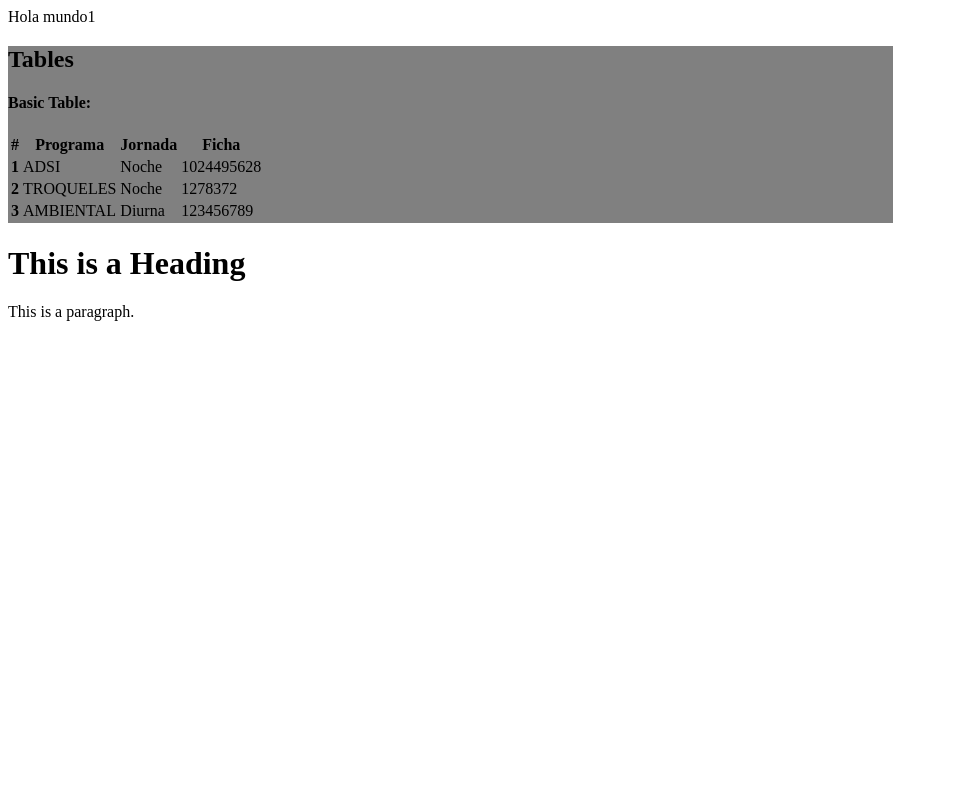
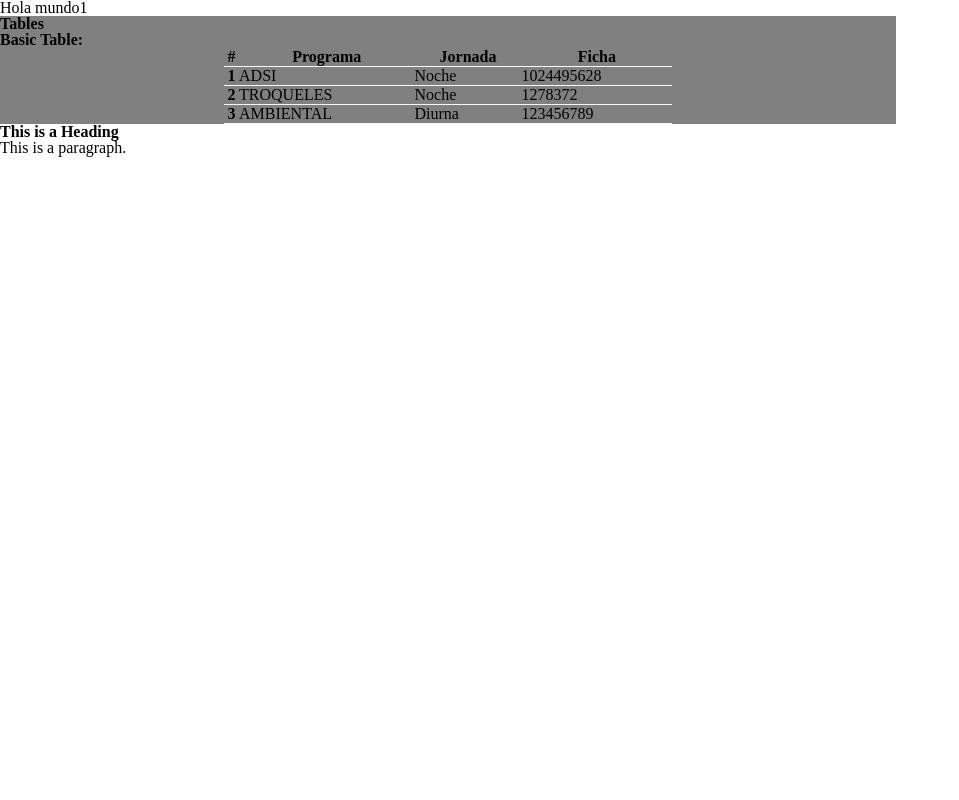
Before and after one commit to SenaProject/finallySenaProject, a PHP site: page / in a window 1280 px wide. Shown: the whole page, without its empty margins (0-959 px from the left). Run offline with PHP 8.4, Linux system fonts and the light colour scheme.

Commit message:
Add change on file styles

```diff
--- /dev/null
+++ b/Views/css/resetstyle.css
@@ -0,0 +1,102 @@
+/*
+html5doctor.com Reset Stylesheet
+v1.6.1
+Last Updated: 2010-09-17
+Author: Richard Clark - http://richclarkdesign.com
+Twitter: @rich_clark
+*/
+
+html, body, div, span, object, iframe,
+h1, h2, h3, h4, h5, h6, p, blockquote, pre,
+abbr, address, cite, code,
+del, dfn, em, img, ins, kbd, q, samp,
+small, strong, sub, sup, var,
+b, i,
+dl, dt, dd, ol, ul, li,
+fieldset, form, label, legend,
+table, caption, tbody, tfoot, thead, tr, th, td,
+article, aside, canvas, details, figcaption, figure,
+footer, header, hgroup, menu, nav, section, summary,
+time, mark, audio, video {
+    margin:0;
+    padding:0;
+    border:0;
+    outline:0;
+    font-size:100%;
+    vertical-align:baseline;
+    background:transparent;
+}
+
+body {
+    line-height:1;
+}
+
+article,aside,details,figcaption,figure,
+footer,header,hgroup,menu,nav,section {
+    display:block;
+}
+
+nav ul {
+    list-style:none;
+}
+
+blockquote, q {
+    quotes:none;
+}
+
+blockquote:before, blockquote:after,
+q:before, q:after {
+    content:'';
+    content:none;
+}
+
+a {
+    margin:0;
+    padding:0;
+    font-size:100%;
+    vertical-align:baseline;
+    background:transparent;
+}
+
+/* change colours to suit your needs */
+ins {
+    background-color:#ff9;
+    color:#000;
+    text-decoration:none;
+}
+
+/* change colours to suit your needs */
+mark {
+    background-color:#ff9;
+    color:#000;
+    font-style:italic;
+    font-weight:bold;
+}
+
+del {
+    text-decoration: line-through;
+}
+
+abbr[title], dfn[title] {
+    border-bottom:1px dotted;
+    cursor:help;
+}
+
+table {
+    border-collapse:collapse;
+    border-spacing:0;
+}
+
+/* change border colour to suit your needs */
+hr {
+    display:block;
+    height:1px;
+    border:0;
+    border-top:1px solid #cccccc;
+    margin:1em 0;
+    padding:0;
+}
+
+input, select {
+    vertical-align:middle;
+}
--- a/Views/css/styleFC.css
+++ b/Views/css/styleFC.css
@@ -2,3 +2,12 @@
     background-color: gray;
     width: 70%;
 }
+
+table.table {
+  margin: auto;
+width: 50%;
+}
+
+tr {
+    border-bottom: #f9f8f8 1px solid;
+}
--- a/Views/view_ficha.php
+++ b/Views/view_ficha.php
@@ -2,6 +2,7 @@
 <html>
 <head>
 <title>Administración Fichas</title>
+    <link rel="stylesheet" href="Views/css/resetstyle.css">
     <link rel="stylesheet" href="Views/css/styleFC.css">
 </head>
 <body>
```
